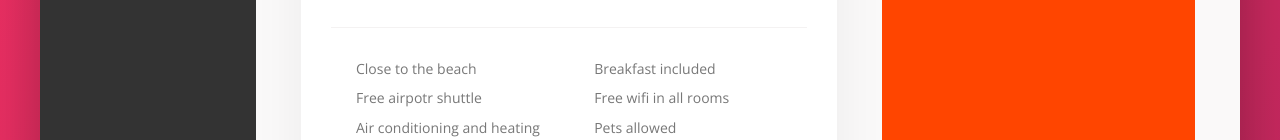
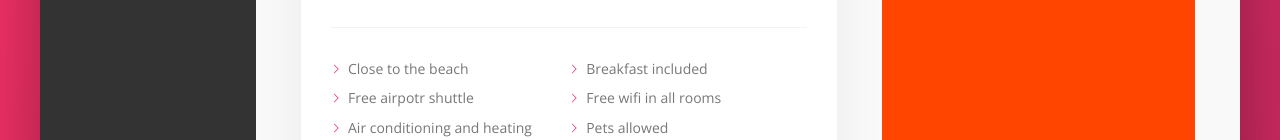
Before and after one commit to front-end-code/trillo, a website: page index.html in a window 1280 px wide. Shown: the part 812-952 px from the top of the page. Drawn offline with nearby package versions, Linux system fonts and the light colour scheme.

Commit message:
Start styling details section - part 3

```diff
--- a/sass/_components.scss
+++ b/sass/_components.scss
@@ -288,10 +288,20 @@
     }
     &__item::before {
         content: '';
-        background-image: url(../img/chevron-thin-right.svg);
-        width: 2rem;
-        height: 2rem;
-        margin-right: 2.5rem;
+        display: inline-block;
+        width: 1rem;
+        height: 1rem;
+        margin-right: .7rem;
+
+        //
+        // background-image: url(../img/chevron-thin-right.svg);
+        // background-size: cover;
+
+        background-color: var(--color-primary);
+        -webkit-mask-image: url(../img/chevron-thin-right.svg);
+        mask-image: url(../img/chevron-thin-right.svg);
+        -webkit-mask-size: cover;
+        mask-size: cover;
     }
 }
 .recommend {
```
Also changed, not shown: css/style.css.
